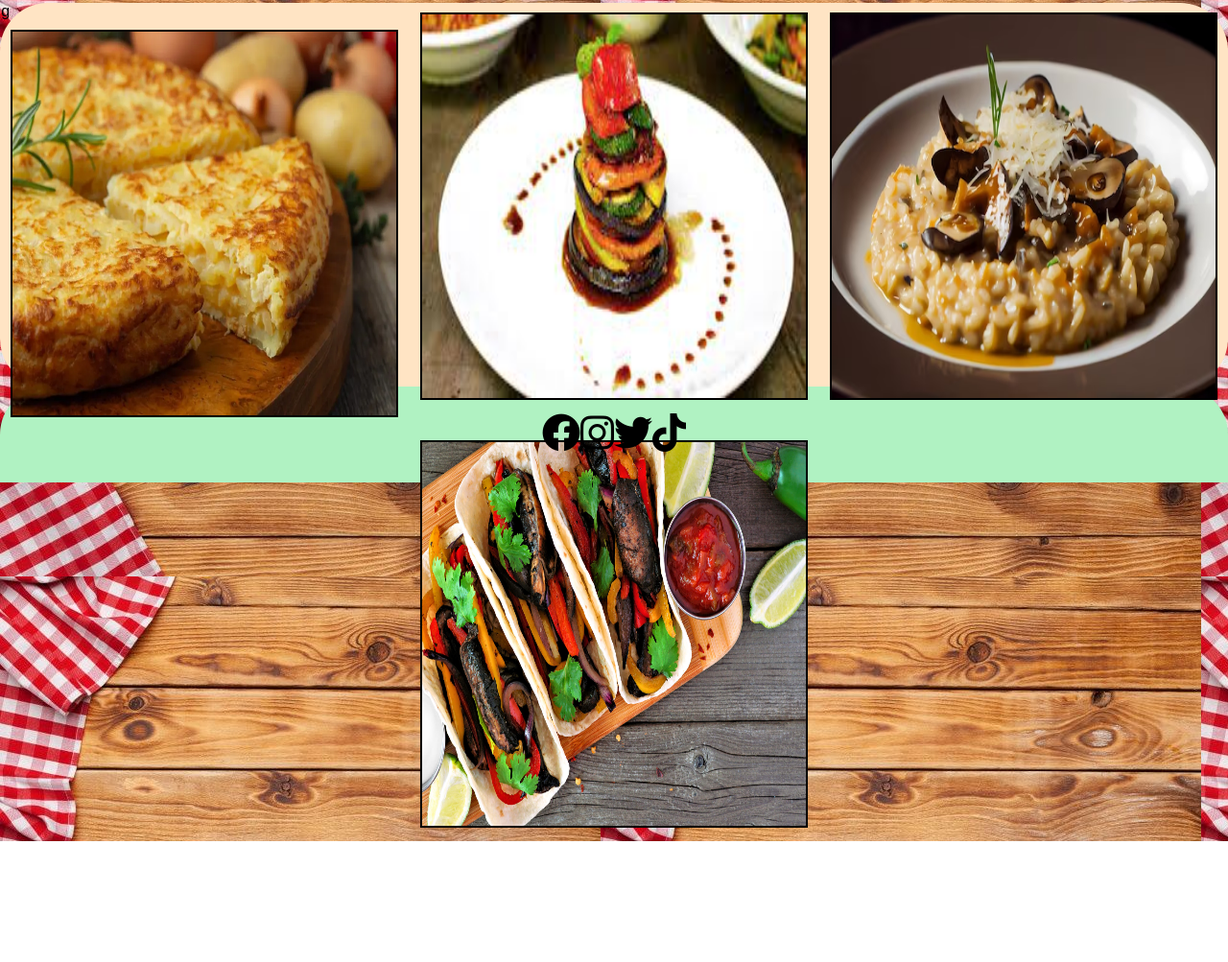
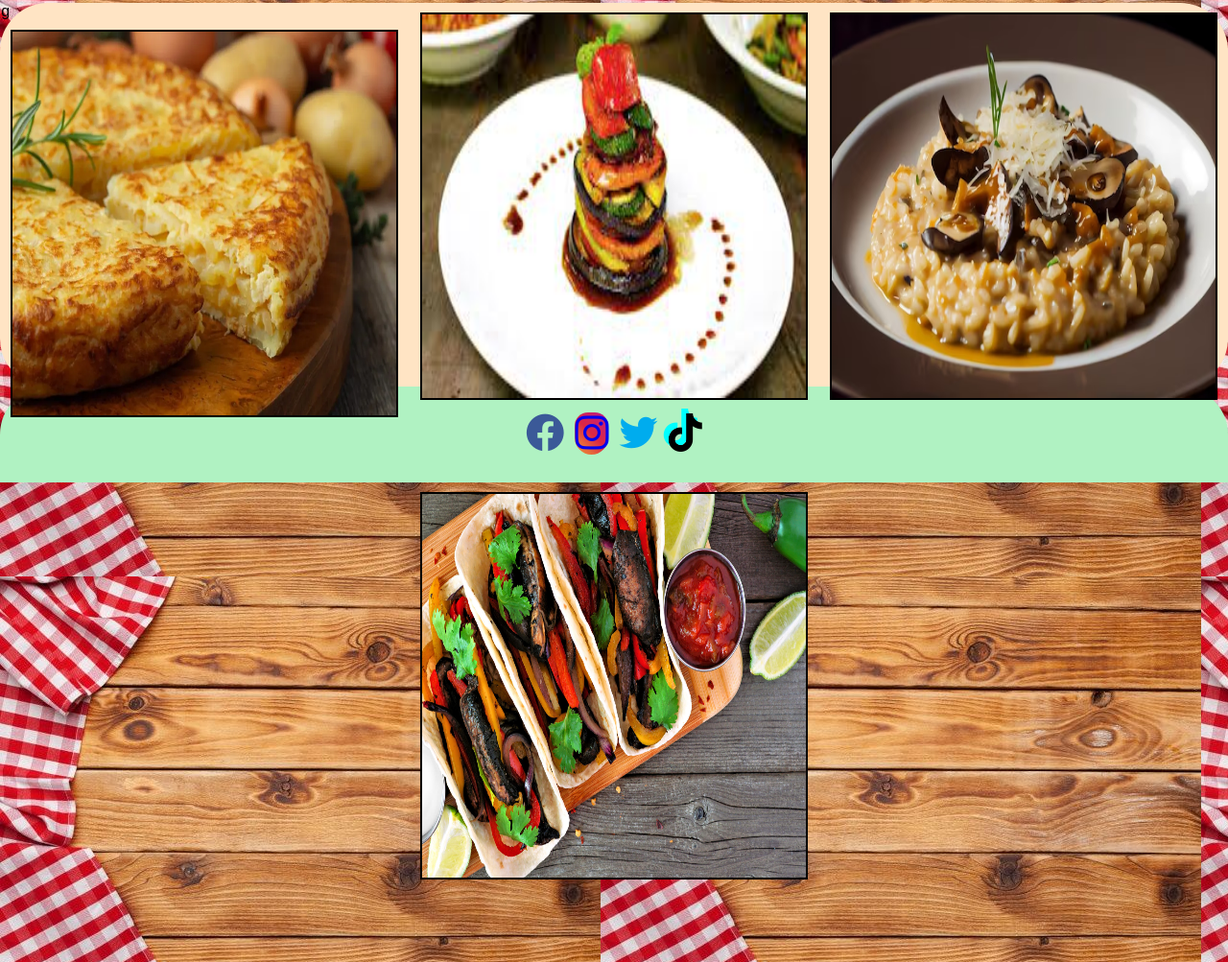
Before and after one commit to FranciscoMasiello/Laboratorio, a plain HTML site: page Clase 07 Tarea/index.html in a window 1280 px wide. Shown: the part 650-1653 px from the top of the page at 96% size. Before the commit the page ends 1527 px from the top, so only its background shows below. Drawn offline with Linux system fonts and the light colour scheme.

Commit message:
tarea clase 07 footer

```diff
--- a/Clase 07 Tarea/index.html
+++ b/Clase 07 Tarea/index.html
@@ -10,9 +10,11 @@
     </head>
     <body>
         <header>
+
             <a href="#"><img class="logo" src="img/8b8bcafcb274686b9d185064c2a9ef1c--vegan-tacos-fruit-logo.jpg" alt="logo"></a>
             <!--<div class="inicio">INICIO</div>-->
             <div class="input"><input placeholder="¿Qué estas buscando?"></div>
+
         </header>
         <main>
             <div class="portada">
@@ -40,10 +42,12 @@
             </div>
         </aside>-->
         <footer>
-            <a href="#"><i class="fa-brands fa-facebook"></i></a>
-            <a href="#"><i class="fa-brands fa-instagram"></i></a>
-            <a href="#"><i class="fa-brands fa-twitter"></i></a>
-            <a href="#"><i class="fa-brands fa-tiktok"></i></a>
+            <div class="footer">
+            <a href="#" class="facebook"><i class="fa-brands fa-facebook"></i></a>
+            <a href="#" class="instagram"><i class="fa-brands fa-instagram"></i></a>
+            <a href="#" class="twitter"><i class="fa-brands fa-twitter"></i></a>
+            <a href="#" class="tiktok"><i class="fa-brands fa-tiktok"></i></a>
+            </div>
         </footer>
     </body>
 </html>
--- a/Clase 07 Tarea/style.css
+++ b/Clase 07 Tarea/style.css
@@ -50,6 +50,10 @@ input{
     border-radius: 50px;
 
 }
+.flex-item{
+    height: 500px;
+}
+
 .flex-item img{
     background-color: antiquewhite ;
     color: black;
@@ -85,15 +89,49 @@ footer{
     border-top-left-radius: 50px;
 }
 
-footer a{
-    color: black;
+.footer {
     font-size: 40px;
+    /*border-radius: unset ;*/
 
 }
 
-footer a:hover{
+footer button:hover{
     color: brown
 }
+
+.facebook{
+    color: #3b5998;
+}
+
+.instagram{
+    background: #f09433;
+    background: -moz-linear-gradient(45deg, #f09433 0%, #e6683c 25%, #dc2743 50%, #cc2366 75%, #bc1888 100%);
+    background: -webkit-linear-gradient(45deg, #f09433 0%,#e6683c 25%,#dc2743 50%,#cc2366 75%,#bc1888 100%);
+    background: linear-gradient(45deg, #f09433 0%,#e6683c 25%,#dc2743 50%,#cc2366 75%,#bc1888 100%);
+    filter: progid:DXImageTransform.Microsoft.gradient( startColorstr='#f09433', endColorstr='#bc1888',GradientType=1 );
+    border-bottom-left-radius: 50px;
+    border-bottom-right-radius: 50px;
+    border-top-left-radius: 40px;
+    border-top-right-radius: 40px;
+
+}
+.twitter{
+color: #00acee;
+}
+.twitter i:hover{
+    color: #111111;
+}
+.tiktok{
+    color: #111111;
+  filter: drop-shadow(-5px -5px 0 #24f6f0) contrast(150%) brightness(110%);
+  z-index: -1;
+}
+.tiktok i:hover{
+    filter: drop-shadow(5px 5px 0 #F70250) contrast(150%) brightness(110%);
+    z-index: -1;
+
+}
+
 /*.footer{
     background-color: antiquewhite;
     color: black;
```
Also changed, not shown: Clase 08/index.html (added, +13 -0 lines), Clase 08/main.css (added).
